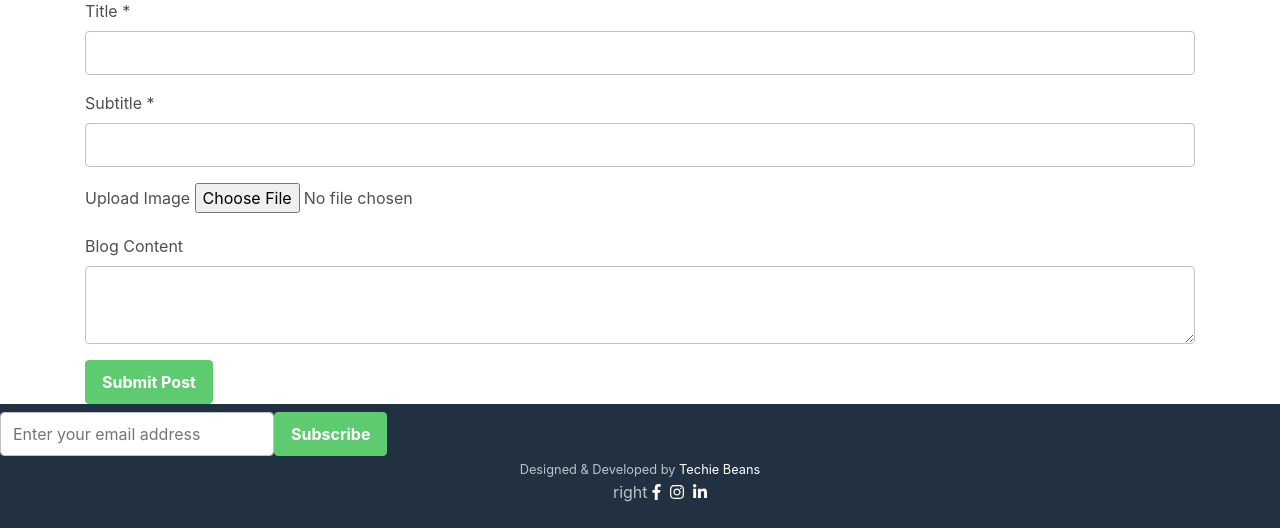
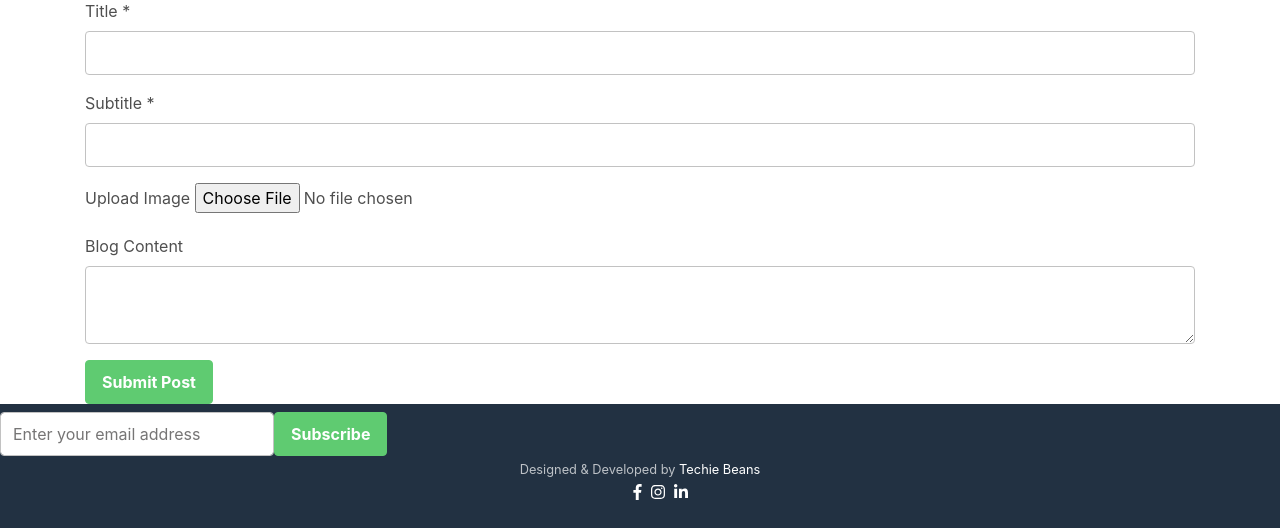
Before and after one commit to nsnambiar/finalproject9, a Flask app: page /new-post in a window 1280 px wide. Shown: the part 356-884 px from the top of the page. Run offline with Flask 2, Linux system fonts and the light colour scheme; the visitor is signed in with stand-in values (Sample User, id 1); data comes from the database, SQL or seed files in the repository; some libraries are stand-ins or nearby versions.

Commit message:
Update footer.html

```diff
--- a/templates/footer.html
+++ b/templates/footer.html
@@ -7,7 +7,7 @@
 	 <small class="copyright">Designed & Developed  by <a href="https://linkedin.com/in/nikhil-nambiar-535848211" target="_blank">Techie Beans</a> </small>
 
 
-	<ul>right
+	<ul>
 			<a href="https://www.facebook.com/nikhil.nambiar.14" ><i class="fab fa-facebook-f facebook"></i>&nbsp</a>
 			<a href="https://www.linkedin.com/in/nikhil-nambiar-535848211" ><i class="fab fa-instagram instagram"></i>&nbsp</a>
 			<a href="https://www.linkedin.com/in/nikhil-nambiar-535848211" ><i class="fab fa-linkedin-in linkedin"></i></a>
```
